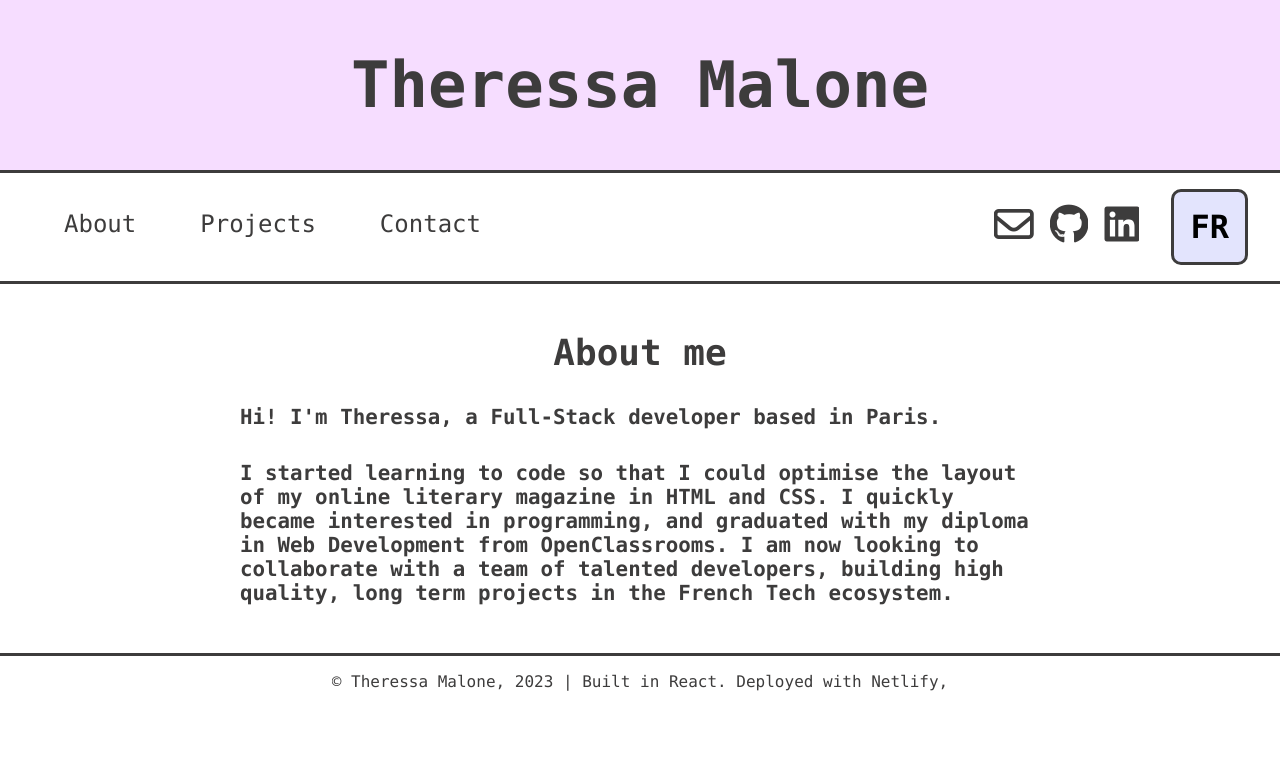
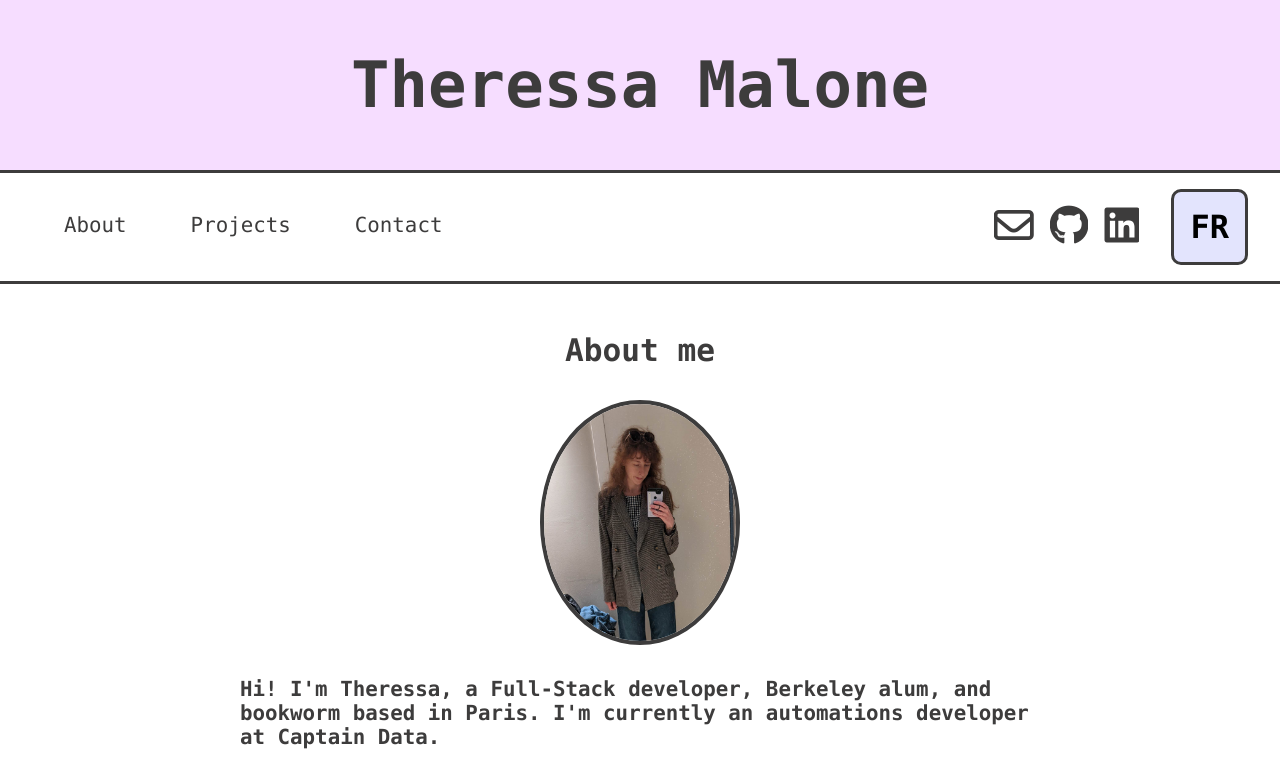
Before and after one commit to tssa017/portfolio, a React (Create React App) app: page /about in a window 1280 px wide. Shown: the top 781 px of the page. Built offline with nearby package versions, Linux system fonts and the light colour scheme; a web font is replaced by a local one.

Commit message:
:lipstick: update about page

```diff
--- a/src/components/bio/Bio.js
+++ b/src/components/bio/Bio.js
@@ -12,15 +12,20 @@ function Bio() {
                         {' '}
                         {isEnglishClicked ? 'About me' : 'À propos de moi'}
                     </h2>
+                    <img
+                        src="images/Theressa.jpeg"
+                        alt="Therssa Malone"
+                        className="bio__img"
+                    ></img>
                     <Paragraph className="bio__para">
                         {isEnglishClicked
-                            ? "Hi! I'm Theressa, a Full-Stack developer based in Paris."
-                            : "Salut ! Moi c'est Theressa, une développeuse Full-Stack basée à Paris."}
+                            ? "Hi! I'm Theressa, a Full-Stack developer, Berkeley alum, and bookworm based in Paris. I'm currently an automations developer at Captain Data."
+                            : "Salut ! Moi c'est Theressa, une développeuse Full-Stack, Berkeley alumni, et rat de bibliothèque basée à Paris. Je suis actuellement développeuse d'automatisations chez Captain Data."}
                     </Paragraph>
                     <Paragraph className="bio__para">
                         {isEnglishClicked
-                            ? 'I started learning to code so that I could optimise the layout of my online literary magazine in HTML and CSS. I quickly became interested in programming, and graduated with my diploma in Web Development from OpenClassrooms. I am now looking to collaborate with a team of talented developers, building high quality, long term projects in the French Tech ecosystem.'
-                            : "J'ai commencé à apprendre à coder afin d'optimiser la mise en page de mon magazine littéraire en ligne en HTML et CSS. Je me suis rapidement intéressée à la programmation, et j'ai obtenu mon diplôme en développement web chez OpenClassrooms. Je cherche maintenant à collaborer avec une équipe de développeurs talentueux, en construisant des projets de qualité et à long terme dans l'écosystème de la French Tech."}
+                            ? 'I started teaching myself how to code my literary magazine with HTML and CSS, and soon became hooked. Looking forward to continue building accessible, secure web applications!'
+                            : "J'ai commencé à apprendre à coder moi-même mon magazine littéraire avec HTML et CSS, et je suis rapidement devenue passionée. J'ai hâte de continuer à construire des applications web accessibles et sécurisées !"}
                     </Paragraph>
                     {/* <div class="cv" id="cv">
                         {isEnglishClicked ? (
--- a/src/components/bio/bio.scss
+++ b/src/components/bio/bio.scss
@@ -11,6 +11,8 @@
     &__img {
         width: 200px;
         height: auto;
+        border-radius: 100%;
+        border: solid 0.3rem $colorBorder;
     }
 
     &__para {
--- a/src/components/hero/hero.scss
+++ b/src/components/hero/hero.scss
@@ -6,7 +6,6 @@
     flex-direction: column;
     gap: 1rem;
     padding: 3rem;
-    background-color: $colorSecondary;
     border: none;
 
     &__heading {
@@ -25,9 +24,7 @@
     }
 
     &__stack-list {
-        @include borderStyle;
         padding: 1.5rem;
-        background-color: $colorBackgroundLight;
         list-style-type: none;
         line-height: 2.4rem;
     }
--- a/src/sassStyles/_global.scss
+++ b/src/sassStyles/_global.scss
@@ -11,7 +11,7 @@ body {
     background-color: #fff;
     color: $colorBorder;
     font-family: 'Menlo', sans-serif;
-    font-size: 1.5rem;
+    font-size: 1.3rem;
 }
 
 a {
```
Also changed, not shown: public/images/Theressa.jpeg (added).
